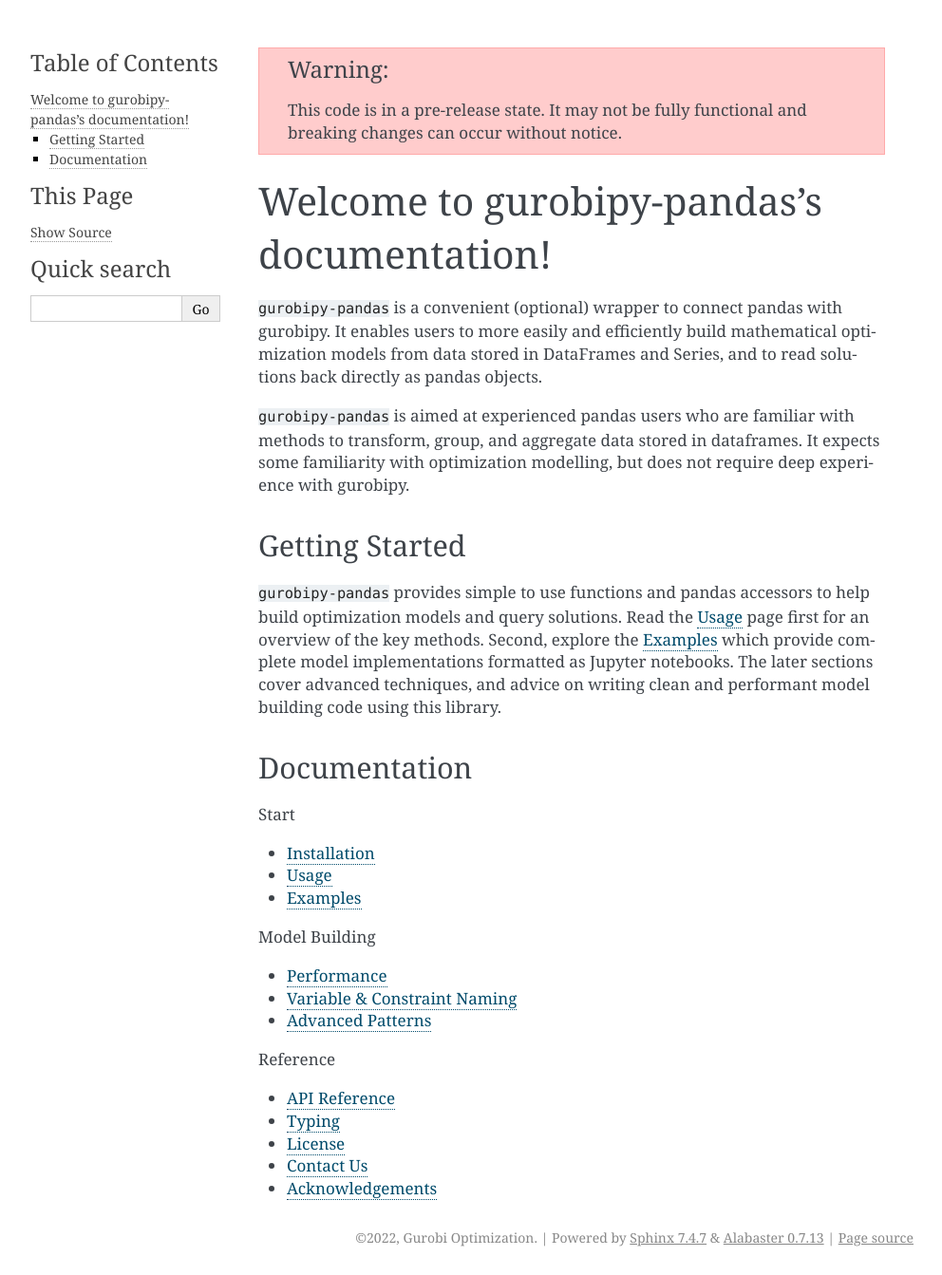
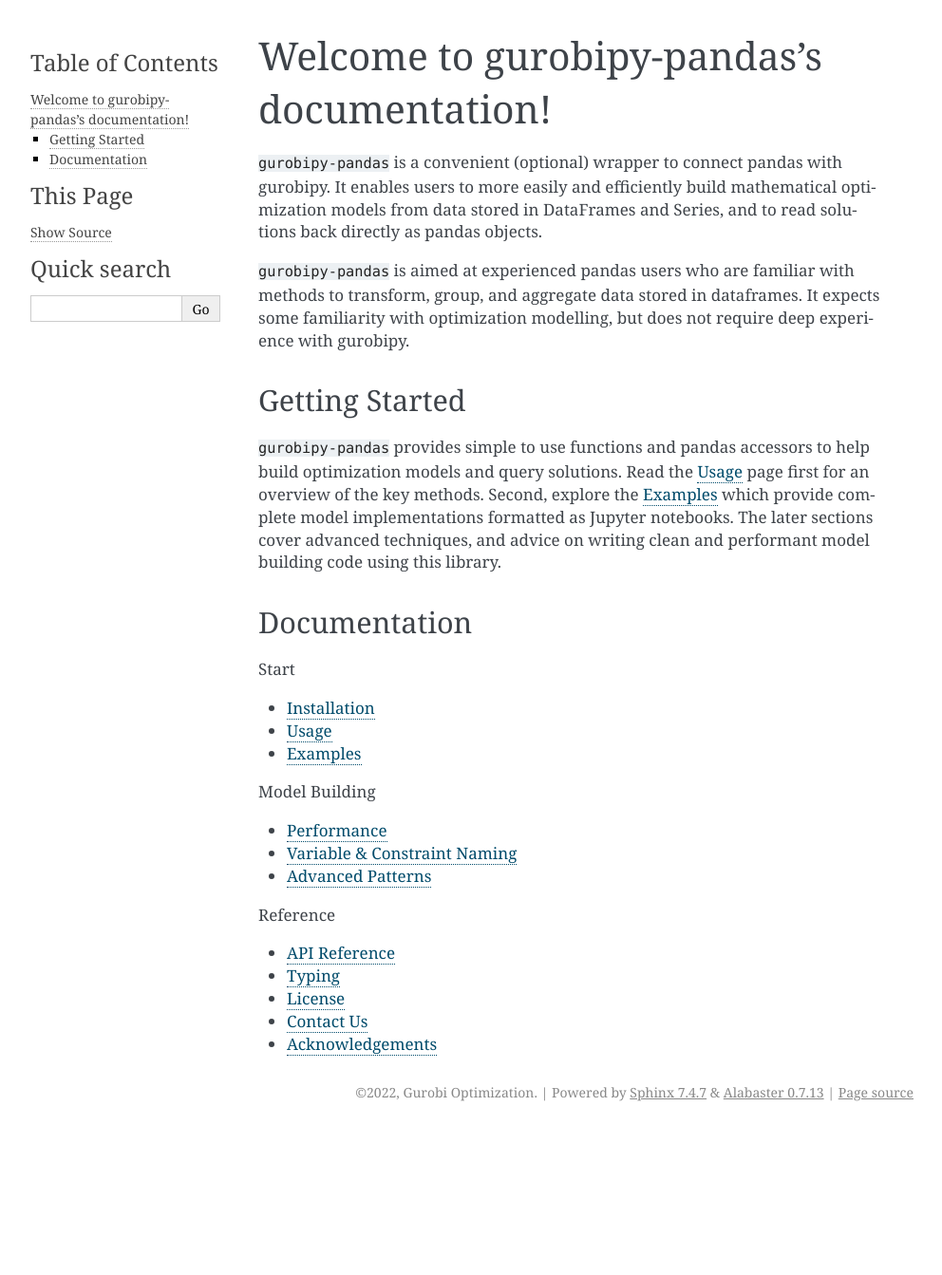
Before and after one commit to Gurobi/gurobipy-pandas, a Sphinx documentation site: the page built from docs/source/index.rst, in a window 1280 px wide. Shown: the whole page at 95% size, without its empty margins (148-1140 px from the left). Built offline with Sphinx 7.4.7, drawn with Linux system fonts in a browser that asks for light colours; pages that are not in the unit, such as notebooks, are missing from menus; after the commit the page ends 1190 px from its top, so only the background shows below that.

Commit message:
Remove pre-release banners
This reverts commit 29498d22cde2c70f69010a984f6138a986a99913.

```diff
--- a/docs/source/conf.py
+++ b/docs/source/conf.py
@@ -57,8 +57,3 @@
 # -- Options for EPUB output
 
 epub_show_urls = "footnote"
-
-rst_prolog = """.. warning::
-    This code is in a pre-release state. It may not be fully functional and breaking changes
-    can occur without notice.
-"""
```
Also changed, not shown: README.md (+0 -4 lines).
